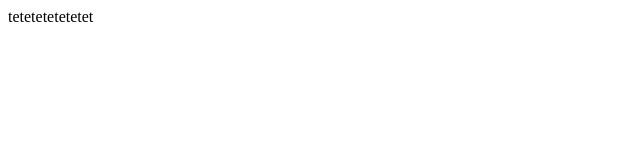
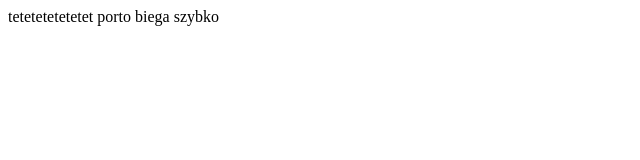
Before and after one commit to ewag707/testniedziela, a plain HTML site: page index.html in a window 1280 px wide. Shown: the whole page, without its empty margins (0-640 px from the left). Drawn offline with Linux system fonts and the light colour scheme.

Commit message:
druga zmiana

```diff
--- a/index.html
+++ b/index.html
@@ -6,6 +6,7 @@
 </head>
 <body>
 tetetetetetetet
+porto biega szybko
 
 </body>
 </html>
```
